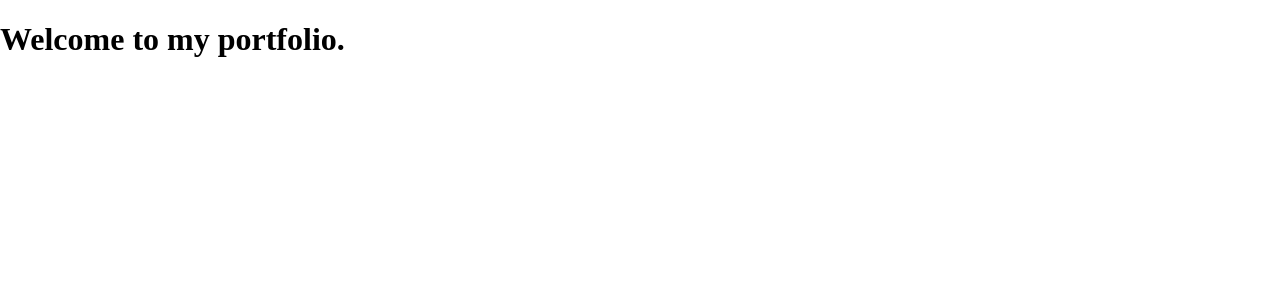
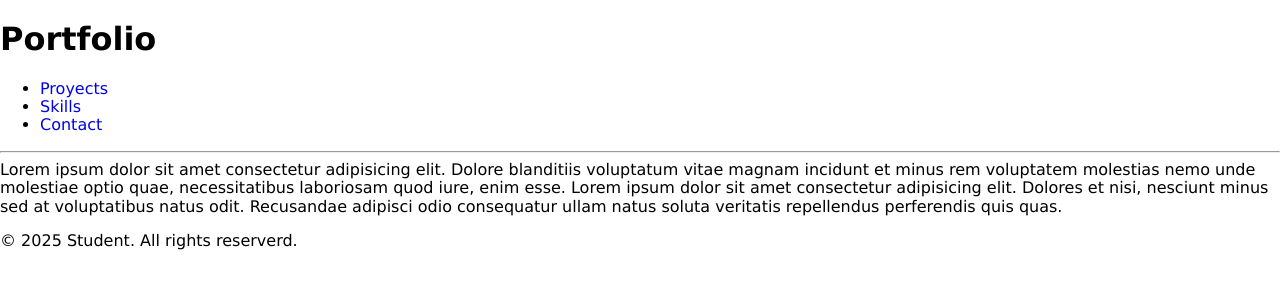
Before and after one commit to HLozano87/portfolio-practice, a plain HTML site: page index.html in a window 1280 px wide. Drawn offline with Linux system fonts and the light colour scheme.

Commit message:
feat: add common

```diff
--- a/index.html
+++ b/index.html
@@ -5,11 +5,29 @@
   <meta name="viewport" content="width=device-width, initial-scale=1.0">
   <title>Portfolio</title>
   <link rel="stylesheet" href="./styles/normalize.css">
+  <link rel="stylesheet" href="./styles/common.css">
 </head>
-<body>
+<body class="main-bg">
   <header class="header">
-    <h1 class="title">Welcome to my portfolio.</h1>
+    <h1 class="title">Portfolio</h1>
+    <nav class="nav">
+      <ul>
+        <li><a href="#">Proyects</a></li>
+        <li><a href="#">Skills</a></li>
+        <li><a href="#">Contact</a></li>
+      </ul>
+    </nav>
   </header>
+  <hr>
 
+  <main class="main">
+    <section>
+      <p>Lorem ipsum dolor sit amet consectetur adipisicing elit. Dolore blanditiis voluptatum vitae magnam incidunt et minus rem voluptatem molestias nemo unde molestiae optio quae, necessitatibus laboriosam quod iure, enim esse. Lorem ipsum dolor sit amet consectetur adipisicing elit. Dolores et nisi, nesciunt minus sed at voluptatibus natus odit. Recusandae adipisci odio consequatur ullam natus soluta veritatis repellendus perferendis quis quas.</p>
+  </section>
+  </main>
+
+<footer class="footer">
+  <p>&copy; 2025 Student. All rights reserverd.</p>
+</footer>
 </body>
 </html>
--- /dev/null
+++ b/styles/common.css
@@ -0,0 +1,28 @@
+:root {
+  /* colores y fuente temporal */
+  --bg-color: #fff;
+  --main-text-color: #000;
+  --main-brand-color: #e50914;
+  --main-brand-color-light: #e44c54;
+  --border-color: #4b5563;
+  font-family: Verdana, Tahoma, sans-serif;
+  font-size: 16px;
+}
+
+.main-bg {
+  background-color: var(--bg-color);
+  color: var(--main-text-color);
+}
+
+a {
+  text-decoration: none;
+}
+
+p {
+  margin: 0;
+  margin-bottom: 1rem;
+}
+
+* {
+  box-sizing: border-box;
+}
```
